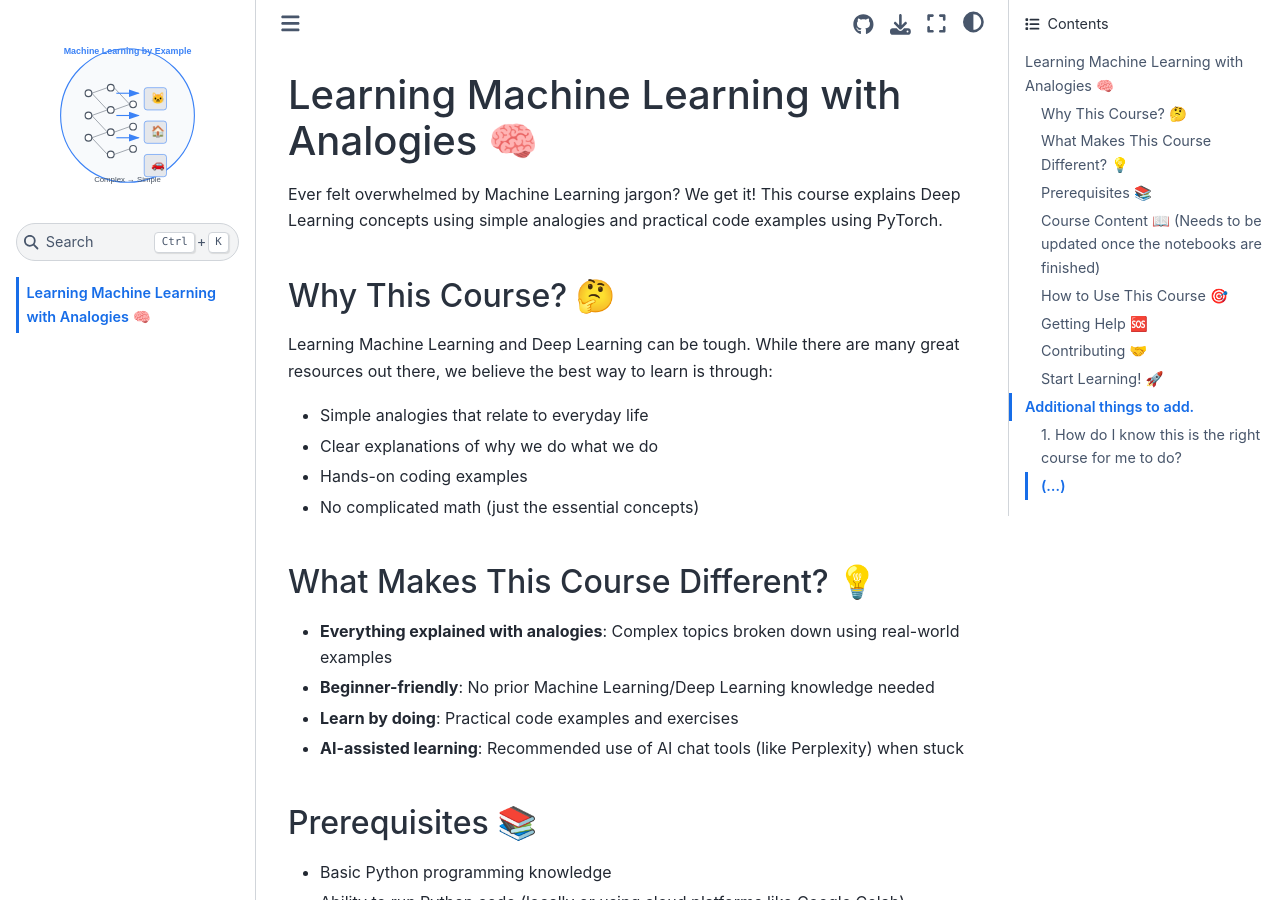
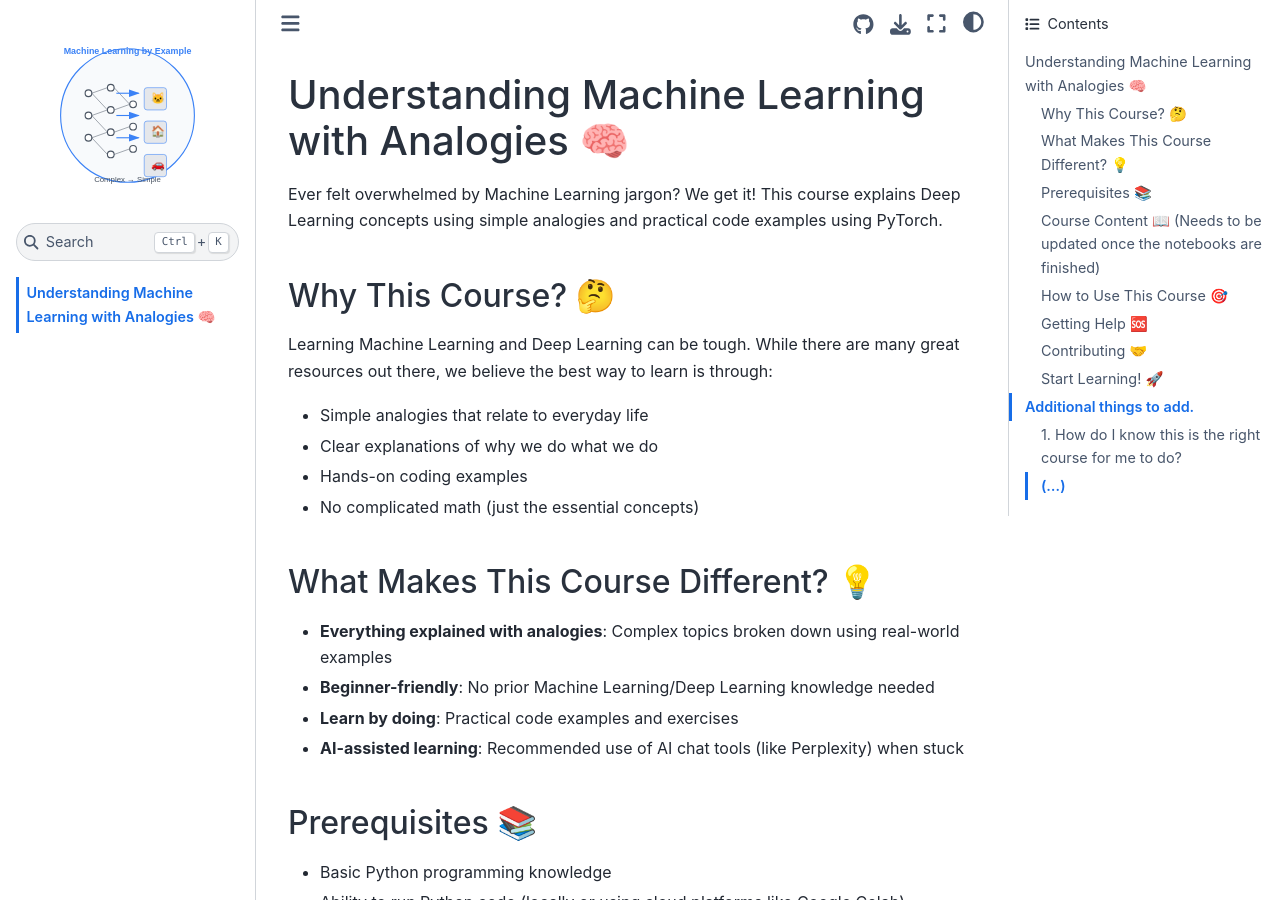
Before and after one commit to shreyashguptas/Machine-Learning-for-Dummies, a Jupyter Book: the page built from index.md, in a window 1280 px wide and 900 px high. Built offline with Jupyter Book 1.0.4 settings and Sphinx 7.4.7 and the Sphinx Book theme 1.1.4, drawn with Linux system fonts in a browser that asks for light colours; pages that are not in the unit, such as notebooks, are missing from menus.

Commit message:
Changing the title of the course

```diff
--- a/_config.yml
+++ b/_config.yml
@@ -1,5 +1,5 @@
 # Book settings
-title: Learn Machine Learning with Analogies
+title: Understanding Machine Learning with Analogies
 author: Shreyash Gupta
 copyright: "2024"
 logo: images/course-logo.svg
--- a/index.md
+++ b/index.md
@@ -1,4 +1,4 @@
-# Learning Machine Learning with Analogies 🧠
+# Understanding Machine Learning with Analogies 🧠
 
 Ever felt overwhelmed by Machine Learning jargon? We get it! This course explains Deep Learning concepts using simple analogies and practical code examples using PyTorch.
 
```
